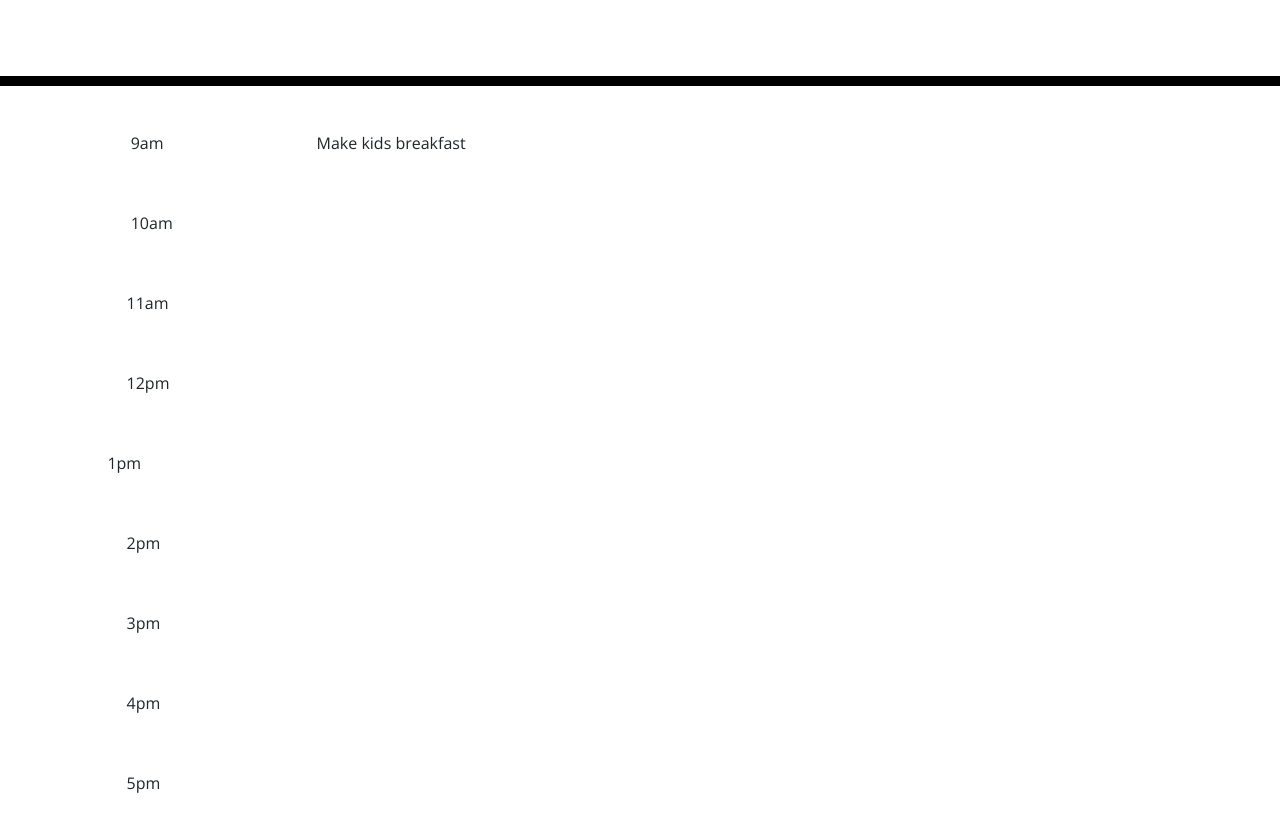
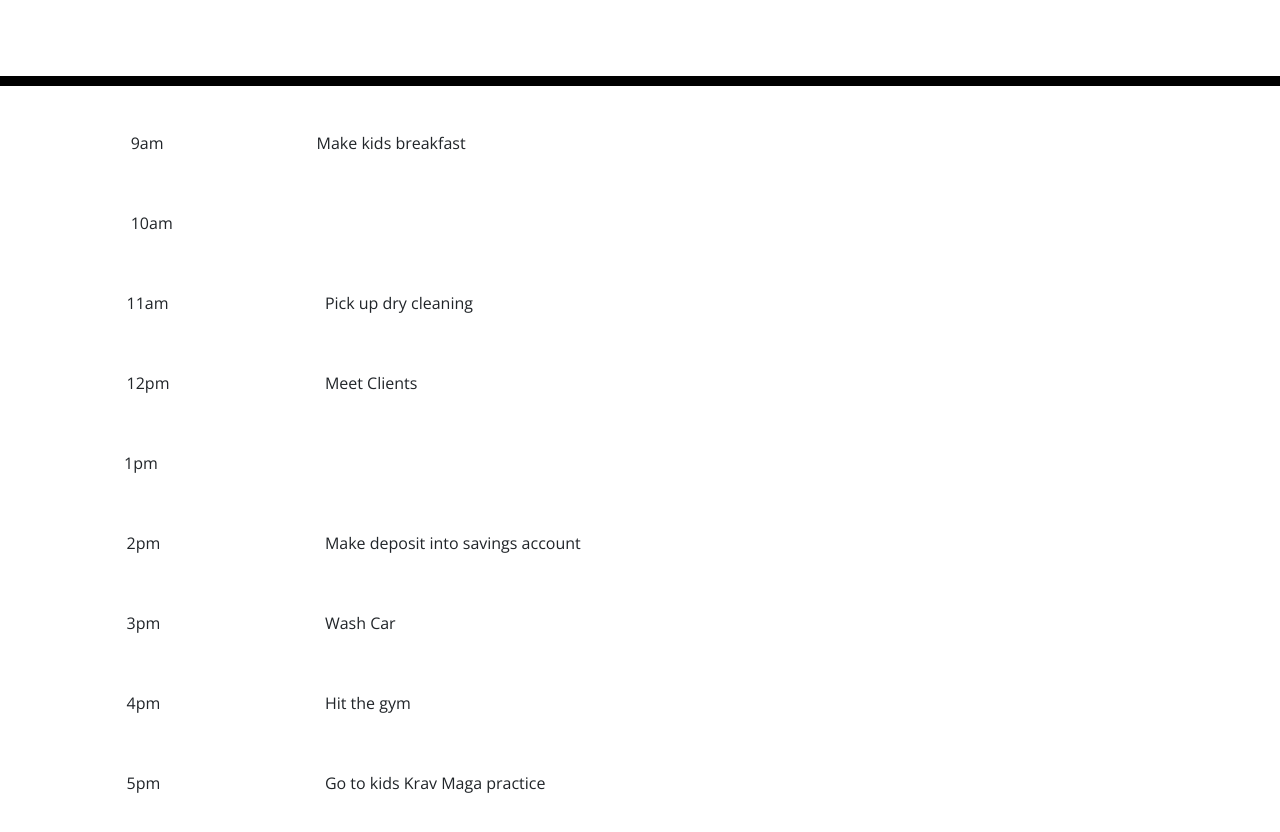
Before and after one commit to Q-Jones92/Plan-Out-Your-Days-with-My-Calander-, a plain HTML site: page index.html in a window 1280 px wide. Shown: the part 182-1014 px from the top of the page. Drawn offline with nearby package versions, Linux system fonts and the light colour scheme.

Commit message:
scheduled out day

```diff
--- a/index.html
+++ b/index.html
@@ -67,7 +67,7 @@
         </div>
 
         <div class='col-md-8'>
-
+            Pick up dry cleaning
         </div>
 
         <div class='col-md-2'>
@@ -82,7 +82,7 @@
         </div>
 
         <div class='col-md-8'>
-
+            Meet Clients
         </div>
 
         <div class='col-md-2'>
@@ -90,8 +90,8 @@
         </div>
        </div>
 
-       <div class="row 5">
-         1pm
+        <div class="row 5">
+             1pm
         <div class='col-md-2'>
 
         </div>
@@ -112,7 +112,7 @@
         </div>
 
         <div class='col-md-8'>
-
+            Make deposit into savings account
         </div>
 
         <div class='col-md-2'>
@@ -127,7 +127,7 @@
         </div>
 
         <div class='col-md-8'>
-
+            Wash Car
         </div>
 
         <div class='col-md-2'>
@@ -142,7 +142,7 @@
         </div>
 
         <div class='col-md-8'>
-
+            Hit the gym
         </div>
 
         <div class='col-md-2'>
@@ -157,7 +157,7 @@
         </div>
 
         <div class='col-md-8'>
-
+            Go to kids Krav Maga practice
         </div>
 
         <div class='col-md-2'>
```
